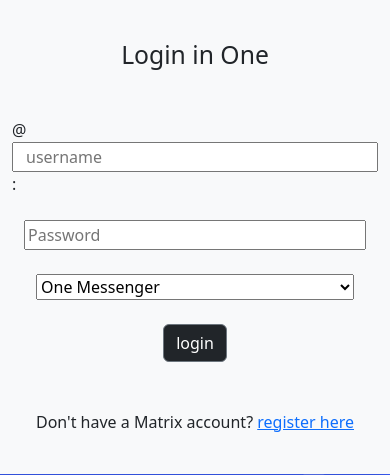
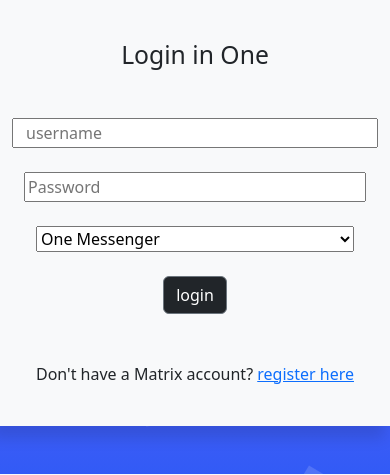
Before and after one commit to fabriciobarbosaviegas/one-project, a Flask app: page /login in a window 390 px wide. Shown: the part 48-523 px from the top of the page. Run offline with Flask 2, Linux system fonts and the light colour scheme.

Commit message:
Update login.html

```diff
--- a/templates/login.html
+++ b/templates/login.html
@@ -19,7 +19,7 @@
             <h2 class="mb-5 mt-3">Login in One</h2>
             <form action="/login" method="post" class="mt-2 container">
                 <div class="form-outline form-group mb-4 row">
-                    @<input type="text" name="username" id="username" placeholder="username" class="input-group col-sm" required>:<span id="userNameServer"></span>
+                    <input type="text" name="username" id="username" placeholder="username" class="input-group col-sm" required>
                 </div>
                 <div class="form-outline mb-4">
                     <input type="password" name="password" id="password" placeholder="Password" class="input-group" required>
```
